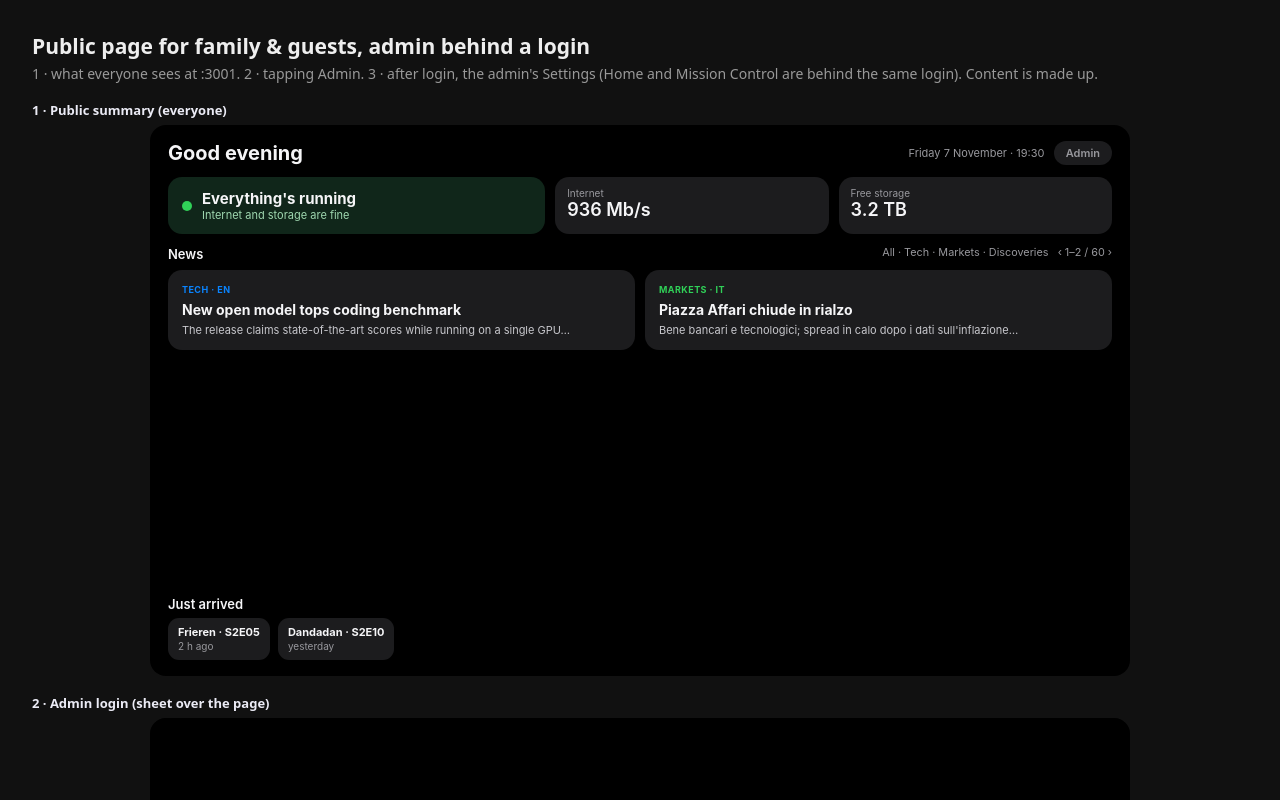
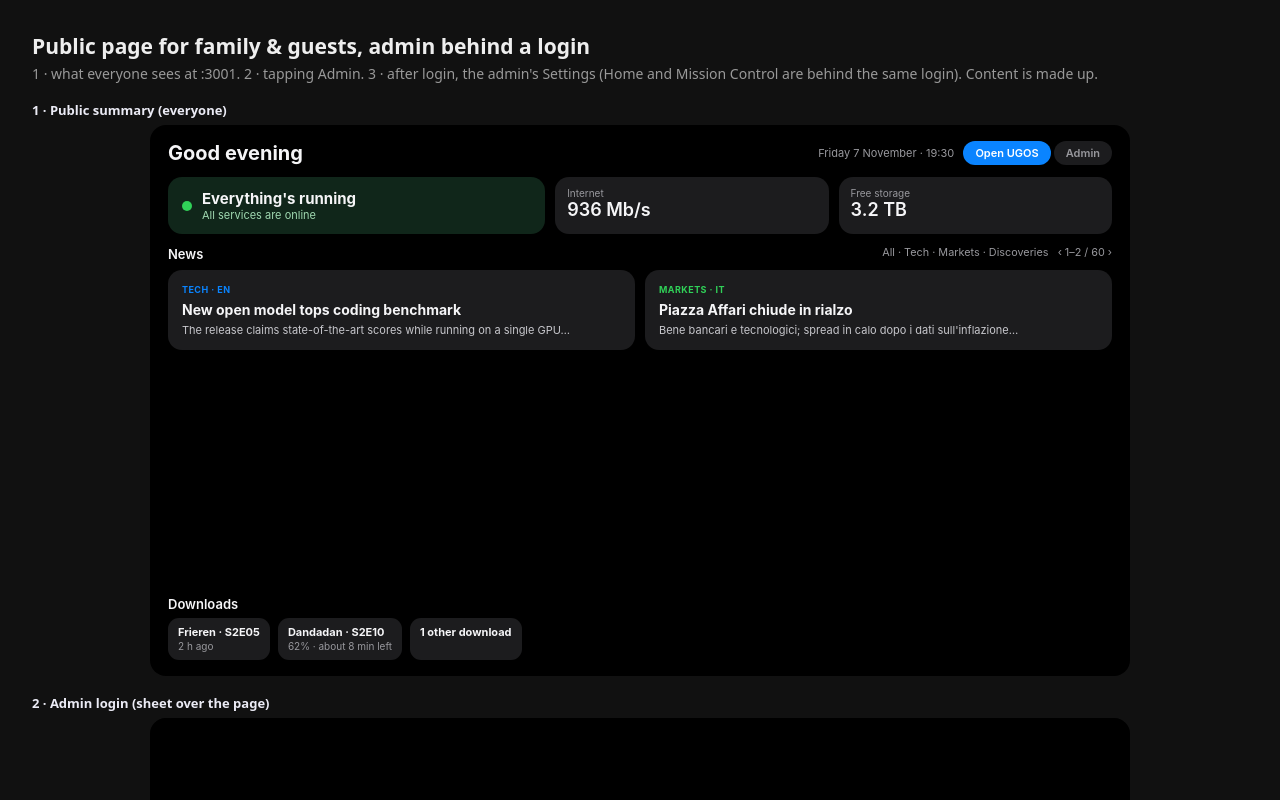
Before and after one commit to Achar0/nas-homelab, a plain HTML site: page docs/mockups/public-admin.html in a window 1280 px wide. Shown: the top 800 px of the page. Drawn offline with Linux system fonts and the light colour scheme.

Commit message:
Glances password; README and mockup for the guest page and admin login
Co-Authored-By: Claude Opus 5.5 <noreply@anthropic.com>

```diff
--- a/docs/mockups/public-admin.html
+++ b/docs/mockups/public-admin.html
@@ -30,9 +30,9 @@
 
 <div class="lab">1 · Public summary (everyone)</div>
 <div class="scr">
-  <div class="hd"><b>Good evening</b><span>Friday 7 November · 19:30 &nbsp; <span class="adm">Admin</span></span></div>
+  <div class="hd"><b>Good evening</b><span>Friday 7 November · 19:30 &nbsp; <span class="adm" style="background:#0A84FF;color:#fff">Open UGOS</span> <span class="adm">Admin</span></span></div>
   <div class="status">
-    <div class="ok"><i></i><div><b>Everything's running</b><br><span>Internet and storage are fine</span></div></div>
+    <div class="ok"><i></i><div><b>Everything's running</b><br><span>All services are online</span></div></div>
     <div class="st"><div class="k">Internet</div><div class="v">936 Mb/s</div></div>
     <div class="st"><div class="k">Free storage</div><div class="v">3.2 TB</div></div>
   </div>
@@ -43,7 +43,7 @@
       <div class="card"><span class="t" style="color:#30D158">MARKETS · IT</span><h4>Piazza Affari chiude in rialzo</h4><p>Bene bancari e tecnologici; spread in calo dopo i dati sull'inflazione…</p></div>
     </div>
   </div>
-  <div><div class="h" style="margin-bottom:6px">Just arrived</div><div class="eps"><div class="ep"><b>Frieren · S2E05</b><span>2 h ago</span></div><div class="ep"><b>Dandadan · S2E10</b><span>yesterday</span></div></div></div>
+  <div><div class="h" style="margin-bottom:6px">Downloads</div><div class="eps"><div class="ep"><b>Frieren · S2E05</b><span>2 h ago</span></div><div class="ep"><b>Dandadan · S2E10</b><span>62% · about 8 min left</span></div><div class="ep"><b>1 other download</b></div></div></div>
 </div>
 
 <div class="lab">2 · Admin login (sheet over the page)</div>
```
Also changed, not shown: 3 other files.
